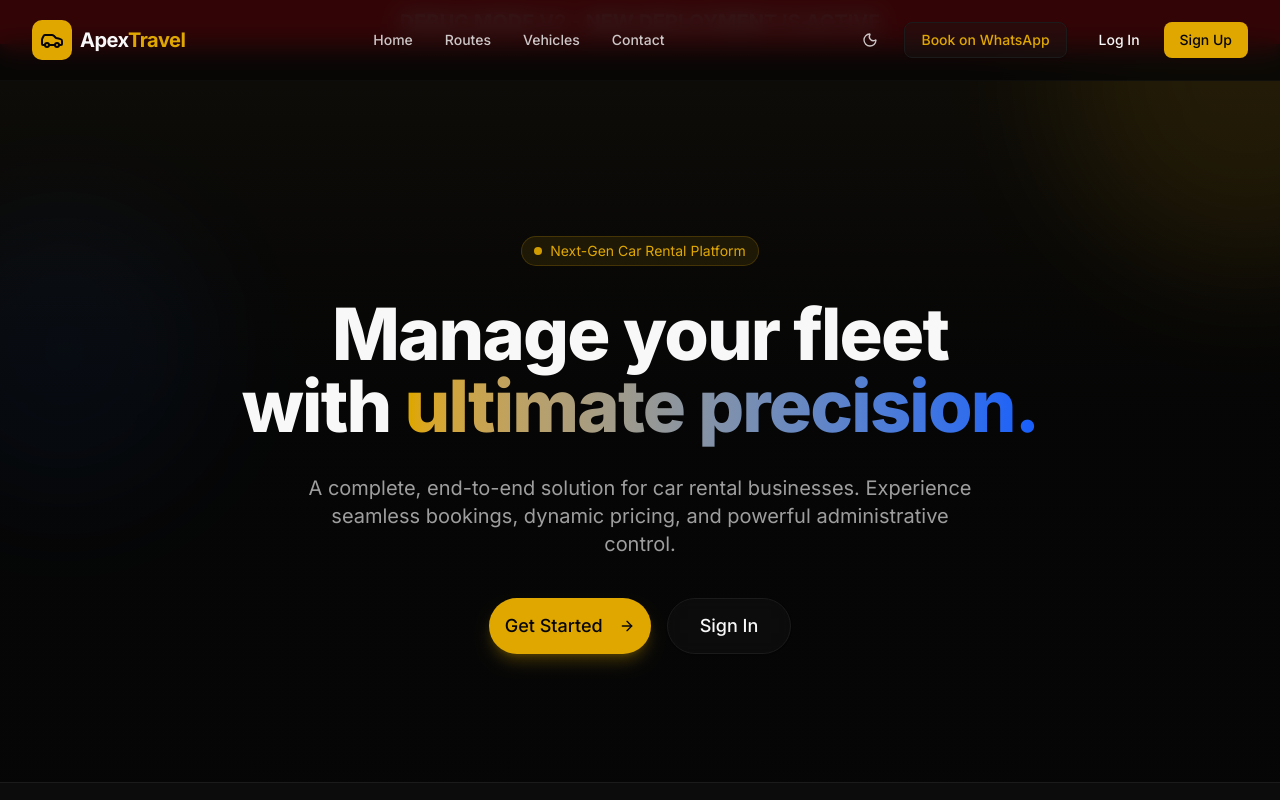
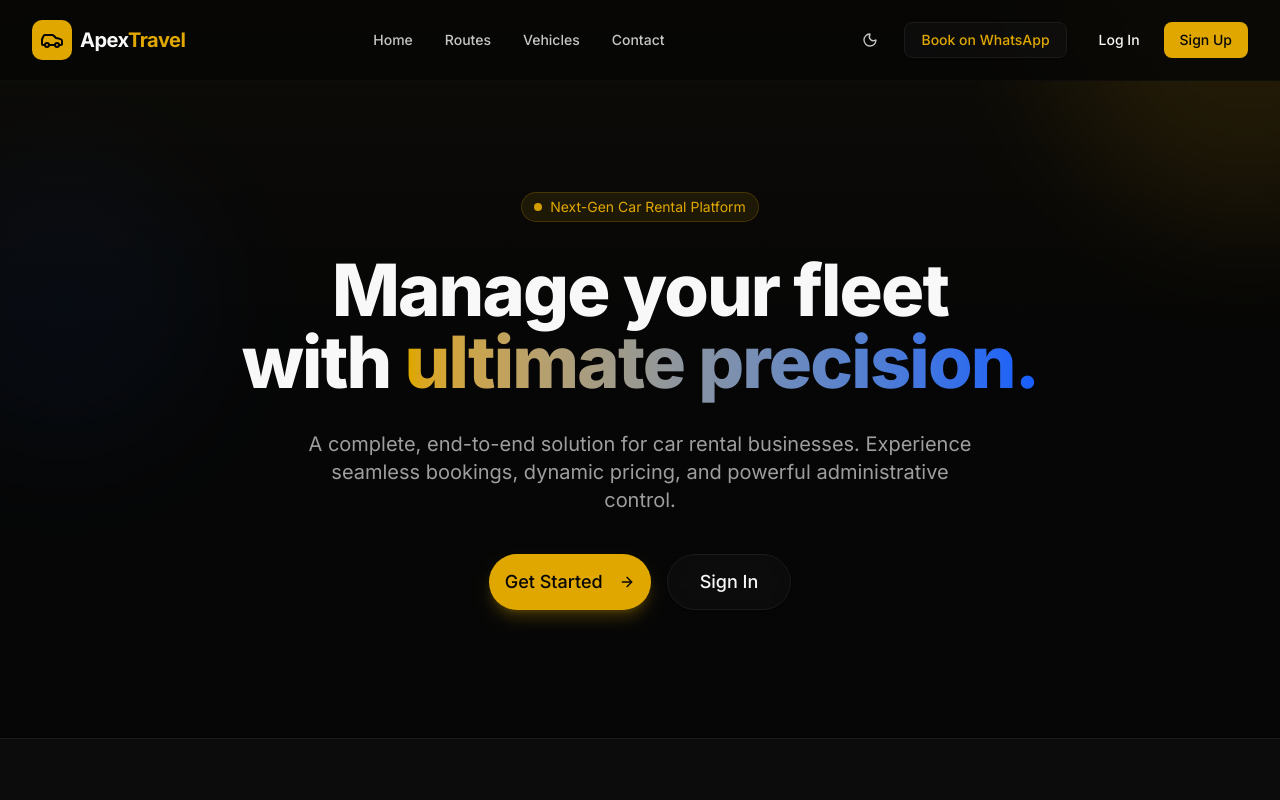
Before and after one commit to Shantanu2705/Car-Rental, a Next.js app: page / in a window 1280 px wide. Shown: the top 800 px of the page. Built offline with nearby package versions, Linux system fonts and the light colour scheme; no server answers.

Commit message:
Remove debug banner

```diff
--- a/app/(public)/layout.tsx
+++ b/app/(public)/layout.tsx
@@ -11,10 +11,6 @@ export default async function PublicLayout({
 
   return (
     <div className="min-h-screen flex flex-col relative">
-      {/* GIANT RED DEBUG BANNER */}
-      <div className="bg-red-600 text-white font-bold text-center py-2 text-xl z-50 shadow-lg shadow-red-500/50 sticky top-0">
-        DEBUG MODE V2 - NEW DEPLOYMENT IS ACTIVE
-      </div>
       <Navbar settings={settings} />
       <main className="flex-1">
         {children}
```
